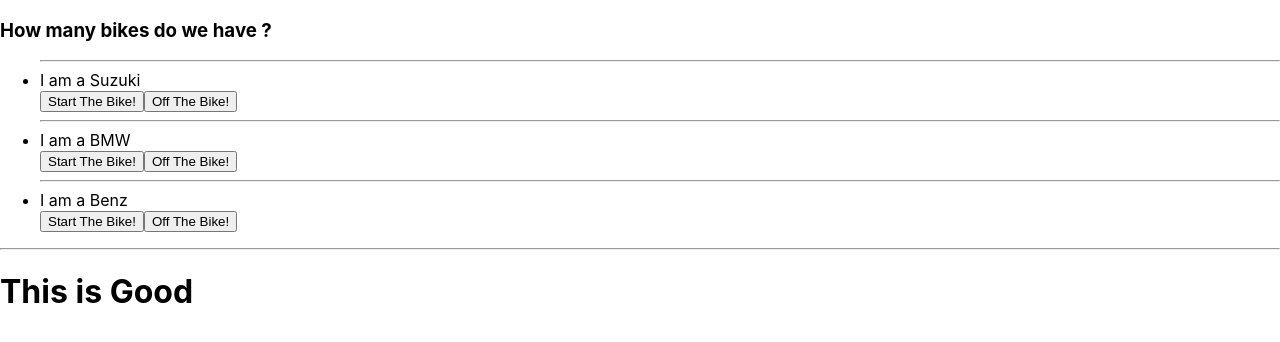
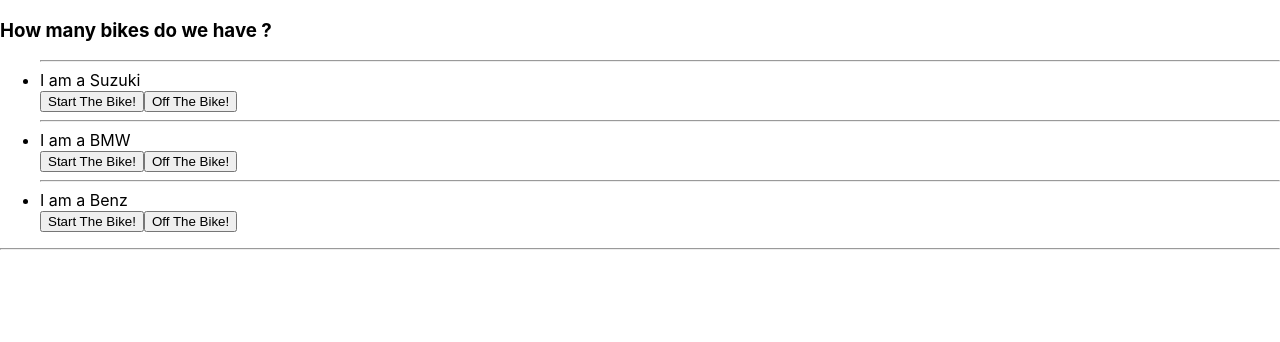
Before and after one commit to thisisazeez/lcsmtReact, a React (Create React App) app: page / in a window 1280 px wide. Shown: the top 342 px of the page. Built offline with nearby package versions, Linux system fonts and the light colour scheme.

Commit message:
commented conditional redering

```diff
--- a/src/App.js
+++ b/src/App.js
@@ -1,29 +1,29 @@
 import React from "react";
 import Bike from './components/Bike'
 
-function Good(){
-  return (
-    <div className="Good">
-      <h1>This is Good</h1>
-    </div>
-  )
-}
+// function Good(){
+//   return (
+//     <div className="Good">
+//       <h1>This is Good</h1>
+//     </div>
+//   )
+// }
 
-function Bad(){
-  return (
-    <div className="Bad">
-      <h1>This is Bad</h1>
-    </div>
-  )
-}
+// function Bad(){
+//   return (
+//     <div className="Bad">
+//       <h1>This is Bad</h1>
+//     </div>
+//   )
+// }
 
-function Either(props){
-  const isGood = props.isGood;
-  if (isGood) {
-    return <Good/>;
-  }
-  return <Bad/>;
-}
+// function Either(props){
+//   const isGood = props.isGood;
+//   if (isGood) {
+//     return <Good/>;
+//   }
+//   return <Bad/>;
+// }
 
 
 function App() {
@@ -44,7 +44,7 @@
         {bikes.map((bikes) => <Bike key={bikes.id} brand={bikes.brand}/>)}
       </ul> */}
       <hr/>
-      <Either isGood={true}/>
+      {/* <Either isGood={true}/> */}
     </div>
   )
 }
```
